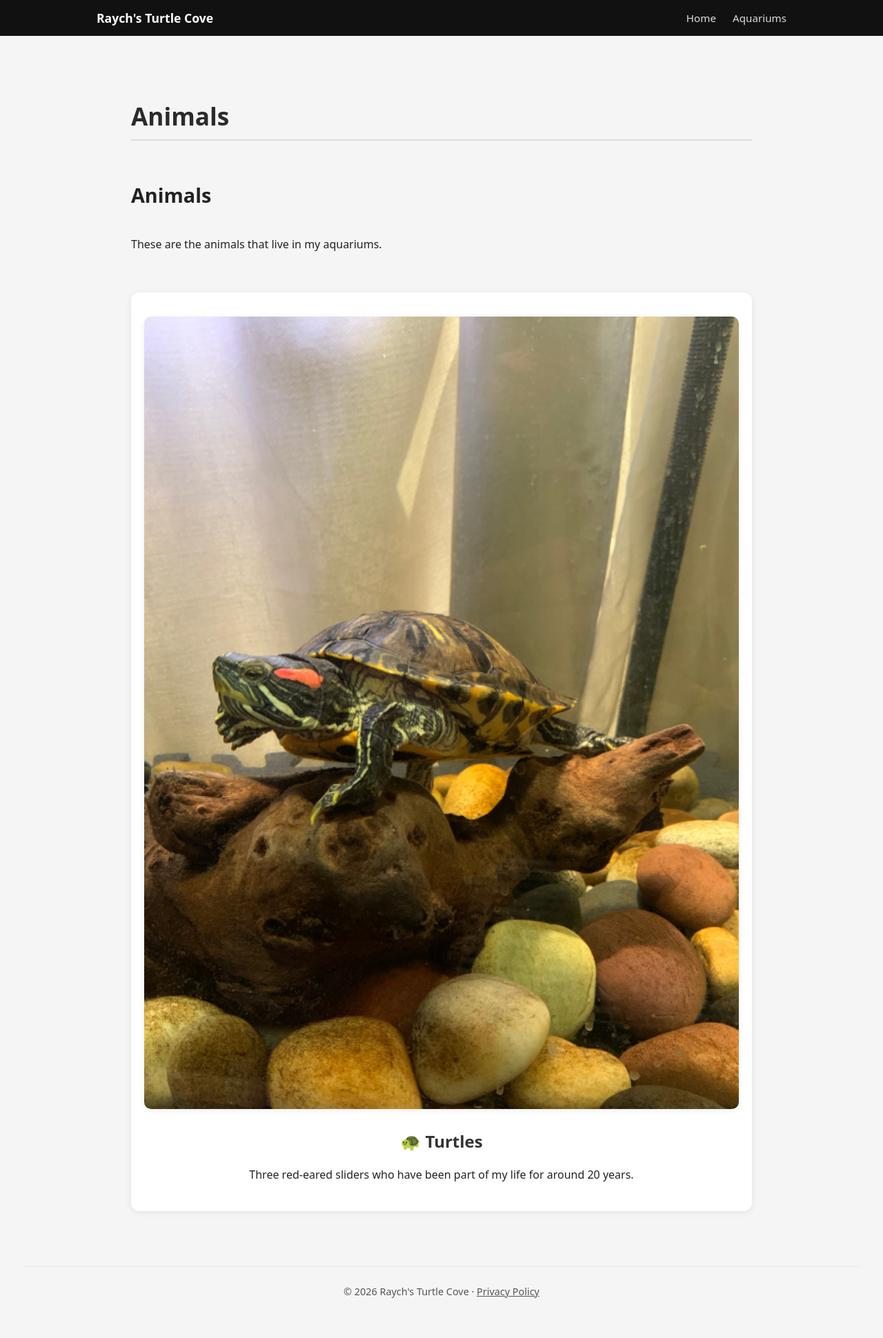
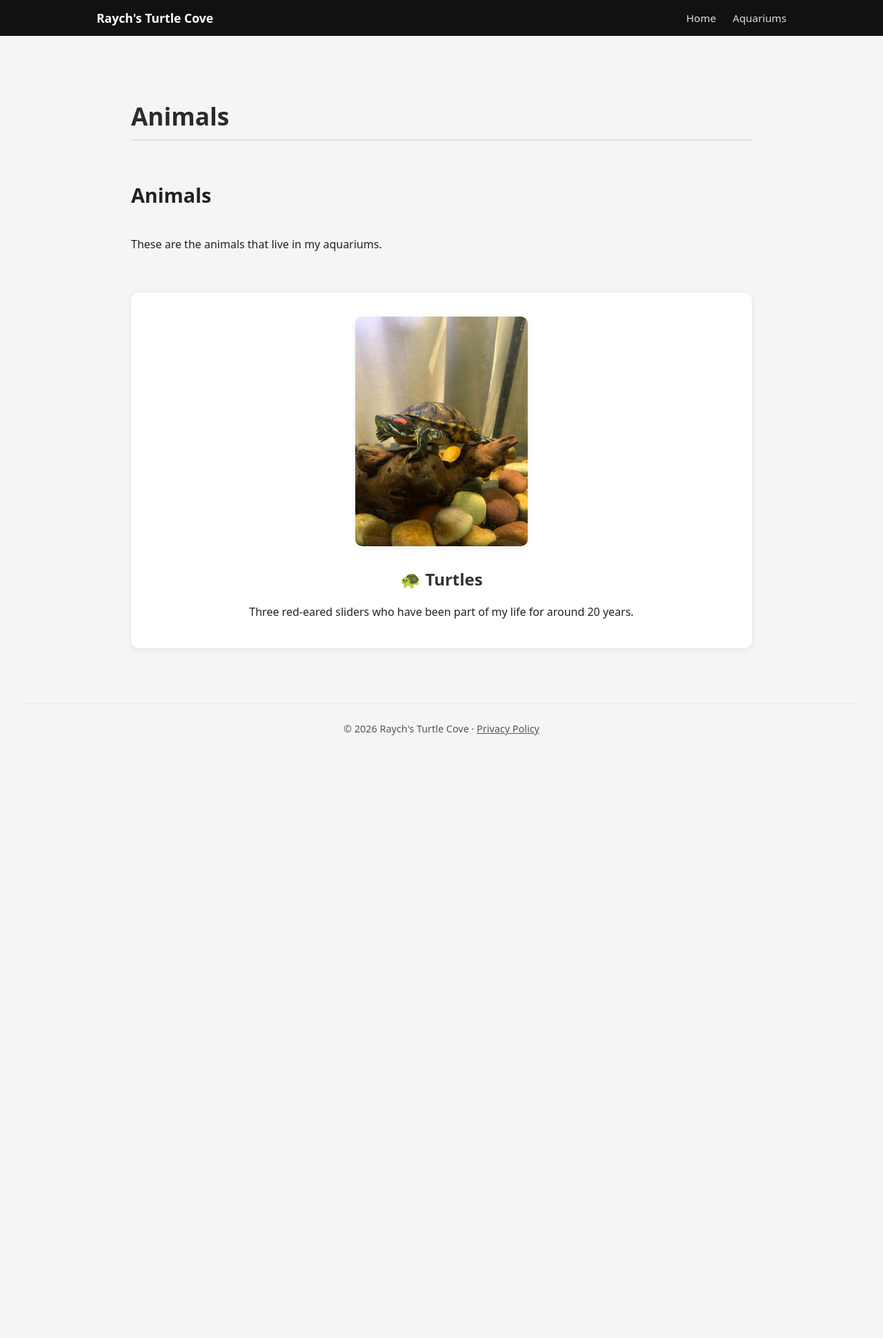
Before and after one commit to rachelsprague/turtles.raych.com, a Jekyll site: the page built from animals/index.md, in a window 1280 px wide. Shown: the whole page at 69% size. Built offline with Jekyll 4.4.1, drawn with Linux system fonts in a browser that asks for light colours; after the commit the page ends 1124 px from its top, so only the background shows below that.

Commit message:
image sizes

```diff
--- a/assets/css/style.css
+++ b/assets/css/style.css
@@ -295,8 +295,8 @@ body.default-page {
 }
 
 .animal-card img {
-  max-width: 100%;
-  width: 250px;
+  max-width: 100% !important;
+  width: 250px !important;
   border-radius: 10px;
   margin-bottom: 0.7rem;
 }
```
